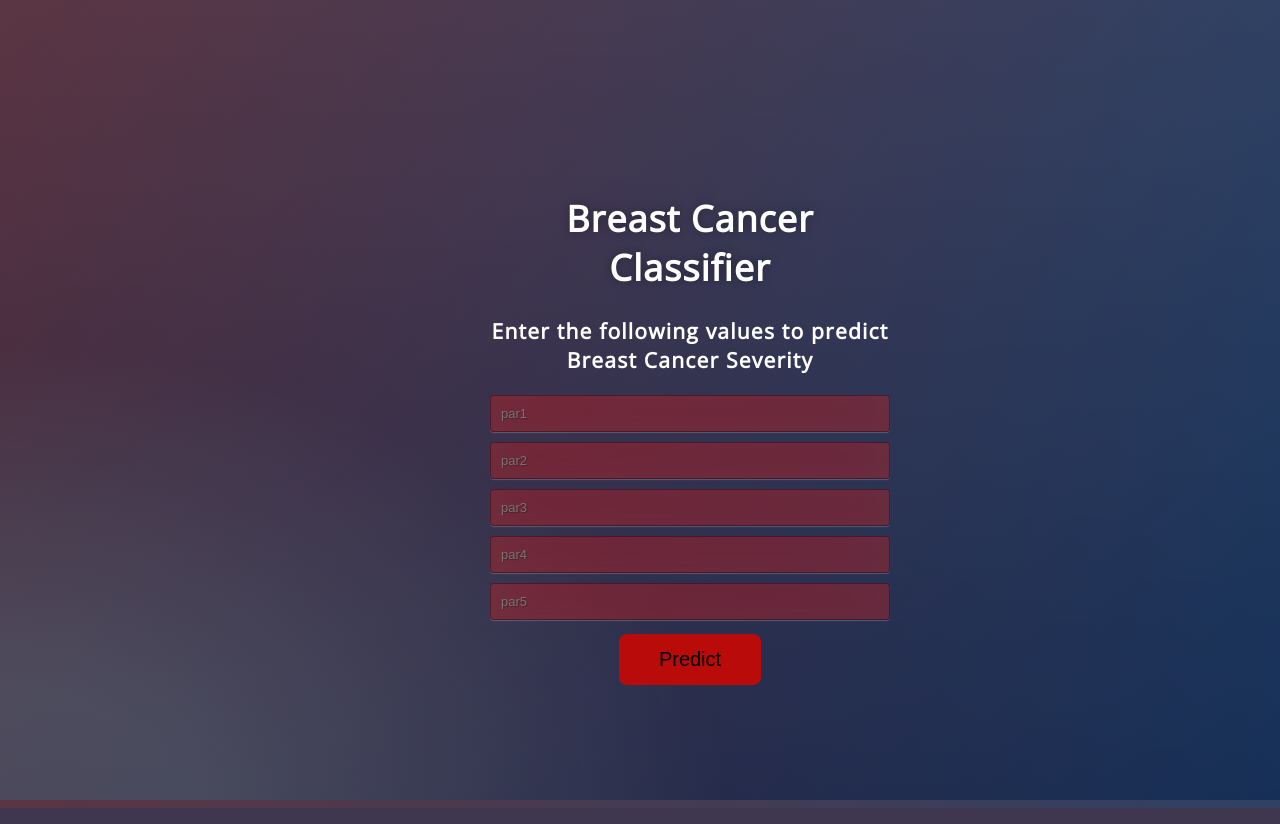
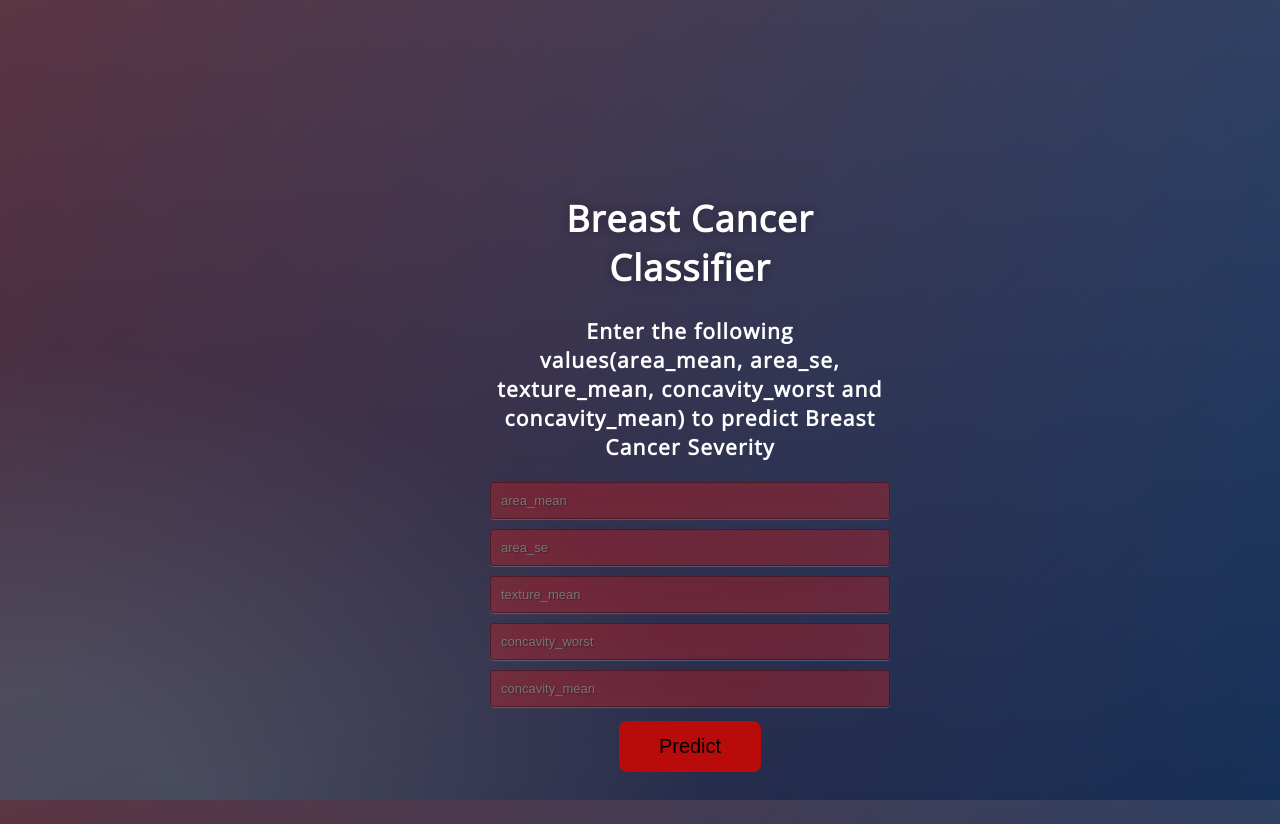
Before and after one commit to amansaxna/BreastCancer, a Flask app: page / in a window 1280 px wide. Run offline with Flask 2, Linux system fonts and the light colour scheme; parts of the project's set-up code (start-up, migrations or seed data) failed here and were passed over.

Commit message:
updating readme

```diff
--- a/templates/index.html
+++ b/templates/index.html
@@ -15,15 +15,15 @@
 <body>
  <div class="login">
 	<h1>Breast Cancer Classifier</h1>
-     <h3> Enter the following values to predict Breast Cancer Severity</h3>
+     <h3> Enter the following values(area_mean, area_se, texture_mean, concavity_worst and concavity_mean) to predict Breast Cancer Severity</h3>
 
      <!-- Main Input For Receiving Query to our ML -->
     <form action="{{ url_for('predict')}}"method="post">
-    	<input type="text" name="par1" placeholder="par1" required="required" />
-        <input type="text" name="par2" placeholder="par2" required="required" />
-		<input type="text" name="par3" placeholder="par3" required="required" />
-        <input type="text" name="par4" placeholder="par4" required="required" />
-        <input type="text" name="par5" placeholder="par5" required="required" />
+    	<input type="text" name="area_mean" placeholder="area_mean" required="required" />
+        <input type="text" name="area_se" placeholder="area_se" required="required" />
+		<input type="text" name="texture_mean" placeholder="texture_mean" required="required" />
+        <input type="text" name="concavity_worst" placeholder="concavity_worst" required="required" />
+        <input type="text" name="concavity_mean" placeholder="concavity_mean" required="required" />
 
         <button type="submit" class="btn">Predict</button>
     </form>
```
Also changed, not shown: README.md.
